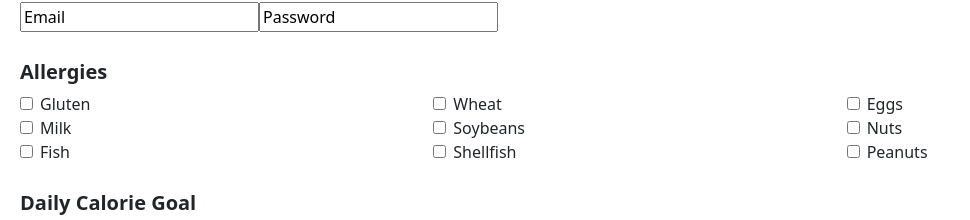
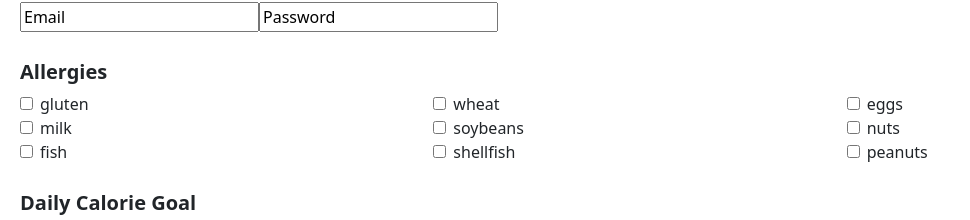
Before and after one commit to whuang37/ucla-dining-scrape, a React (Create React App) app in the folder dining-log/: page /signup in a window 1280 px wide. Shown: the part 225-445 px from the top of the page, without its empty margins (0-970 px from the left). Built offline with nearby package versions, Linux system fonts and the light colour scheme.

Commit message:
Added allergens to signup page, fixed dashboard display

```diff
--- a/dining-log/src/components/Dashboard/Dashboard.js
+++ b/dining-log/src/components/Dashboard/Dashboard.js
@@ -46,7 +46,7 @@ export default function Dashboard() {
       fetch('http://localhost:8080/profile')
     .then(response => response.json())
     .then(data => {
-      setDietaryRestrictions(data.allergens); setCalories(data.calories);});
+      setDietaryRestrictions(data.allergens.join(', ')); setCalories(data.calories);});
     }
   middle();
 
--- a/dining-log/src/components/Login/Login.js
+++ b/dining-log/src/components/Login/Login.js
@@ -73,6 +73,6 @@ export default function Login(props) {
   }
   else
   {
-    return <Navigate to="/foodpage" />
+    return <Navigate to="/dashboard" />
   }
 }
--- a/dining-log/src/components/SignUp/SignUp.js
+++ b/dining-log/src/components/SignUp/SignUp.js
@@ -17,23 +17,16 @@ import {Link} from 'react-router-dom';
 export default function SignUp(props) {
   const [username, setUserName] = useState();
   const [password, setPassword] = useState();
-  const [allergens, setAllergens] = useState({
-    "gluten": false,
-    "wheat": false,
-    "eggs": false,
-    "milk": false,
-    "soybeans": false,
-    "nuts": false,
-    "fish": false,
-    "shellfish": false,
-    "peanuts": false,
-  });
+  const [allergens, setAllergens] = useState([]);
+  const [clickedAllergens, setClickedAllergens] = useState(new Array(9).fill(false));
   const [calories, setCalories] = useState();
+
+  const [allergenNammes, setAllergenNames] = useState(["gluten", "wheat", "eggs", "milk", "soybeans", "nuts", "fish", "shellfish", "peanuts"])
 
   const [submit, setSubmit] = useState();
   const handleSubmit = async e => {
     e.preventDefault();
-
+    console.log(allergens);
     await signUpUser({
       username,
       password,
@@ -54,6 +47,26 @@ export default function SignUp(props) {
       return  <div class={styles.signupError}>Account already exists, <Link to="/login">Sign in</Link></div>;
     }
   }
+
+  const handleCheckBox = (position, name) =>
+  {
+    const updatedCheckedState = clickedAllergens.map((item, index) =>
+      index === position ? !item : item
+    );
+    setClickedAllergens(updatedCheckedState);
+    if(!clickedAllergens[position])
+    {
+      setAllergens(allergens.concat(name));
+    }
+    else
+    {
+      let new_allergens = allergens;
+      new_allergens.splice(new_allergens.indexOf(name), 1);
+      setAllergens(new_allergens);
+    }
+
+  }
+
     return(
       <div>
         <BackToLanding/>
@@ -69,86 +82,14 @@ export default function SignUp(props) {
           <div>
               <p class={styles.prefHeader}>Allergies</p>
               <form class={styles.allergenGrid}>
-                <div>
+                {allergenNammes.map((item, index) => {return(<div>
                   <input
                     type="checkbox"
-                    checked={allergens.gluten}
-                    onClick={() => {setAllergens(!allergens.gluten)}}
+                    checked={clickedAllergens[index]}
+                    onChange={() => handleCheckBox(index, item)}
                   />
-                  <span class={styles.label}>Gluten</span>
-                </div>
-
-                <div>
-                  <input
-                      type="checkbox"
-                      checked={allergens.wheat}
-                      onClick={() => {setAllergens(!allergens.wheat)}}
-                  />
-                  <span class={styles.label}>Wheat</span>
-                </div>
-
-                <div>
-                  <input
-                      type="checkbox"
-                      checked={allergens.eggs}
-                      onClick={() => {setAllergens(!allergens.eggs)}}
-                  />
-                  <span class={styles.label}>Eggs</span>
-                </div>
-
-                <div>
-                  <input
-                      type="checkbox"
-                      checked={allergens.milk}
-                      onClick={() => {setAllergens(!allergens.milk)}}
-                  />
-                  <span class={styles.label}>Milk</span>
-                </div>
-
-                <div>
-                  <input
-                      type="checkbox"
-                      checked={allergens.soybeans}
-                      onClick={() => {setAllergens(!allergens.soybeans)}}
-                  />
-                  <span class={styles.label}>Soybeans</span>
-                </div>
-
-                <div>
-                  <input
-                      type="checkbox"
-                      checked={allergens.nuts}
-                      onClick={() => {setAllergens(!allergens.nuts)}}
-                  />
-                  <span class={styles.label}>Nuts</span>
-                </div>
-
-                <div>
-                  <input
-                      type="checkbox"
-                      checked={allergens.fish}
-                      onClick={() => {setAllergens(!allergens.fish)}}
-                  />
-                  <span class={styles.label}>Fish</span>
-                </div>
-
-                <div>
-                  <input
-                      type="checkbox"
-                      checked={allergens.shellfish}
-                      onClick={() => {setAllergens(!allergens.shellfish)}}
-                  />
-                  <span class={styles.label}>Shellfish</span>
-                </div>
-
-                <div>
-                  <input
-                      type="checkbox"
-                      checked={allergens.peanuts}
-                      onClick={() => {setAllergens(!allergens.peanuts)}}
-                  />
-                  <span class={styles.label}>Peanuts</span>
-                </div>
+                  <span class={styles.label}>{item}</span>
+                </div>);})}
               </form>
 
             <p class={styles.prefHeader}>Daily Calorie Goal</p>
```
Also changed, not shown: 1 other file (tests, documents, lock files or other folders).
